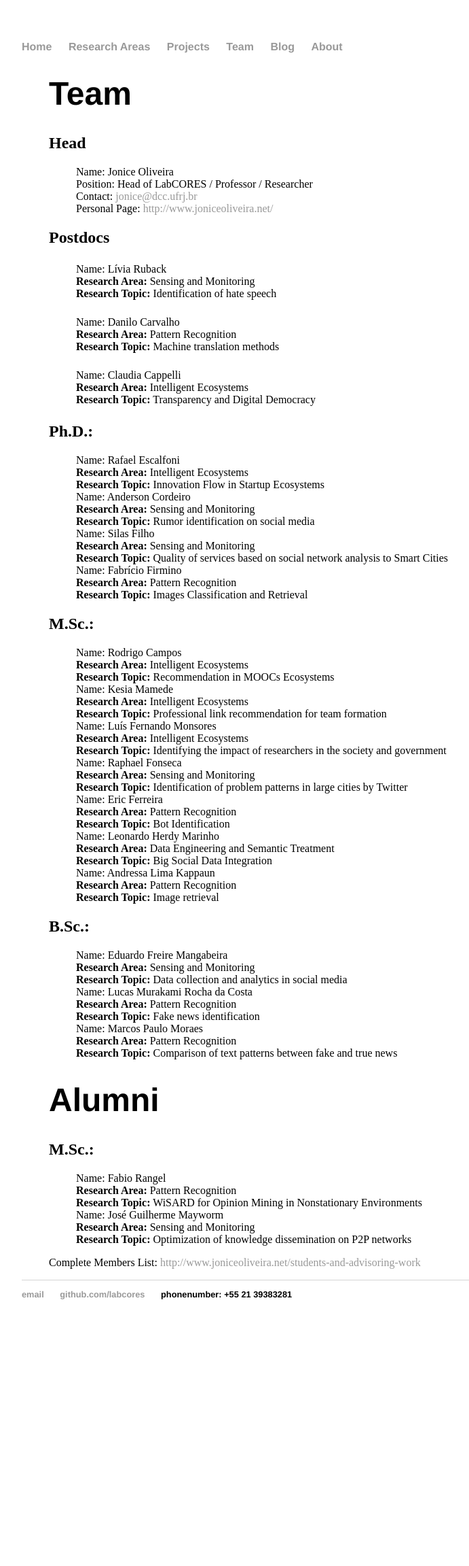
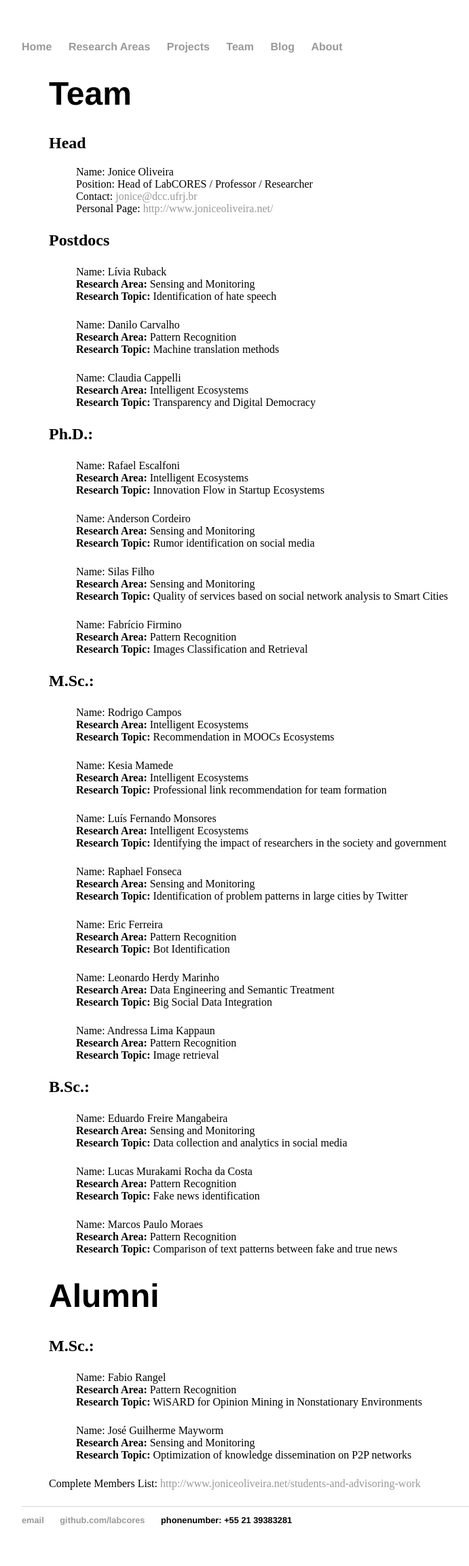
Before and after one commit to labcores/labcores.github.io, a Jekyll site: the page built from team/index.html, in a window 1280 px wide. Shown: the whole page at 68% size, without its empty margins (160-851 px from the left). Built offline with Jekyll 4.4.1, drawn with Linux system fonts in a browser that asks for light colours; before the commit the page ends 1971 px from its top, so only the background shows below that.

Commit message:
labcores-site-v1.0: team page updated

```diff
--- a/team/index.html
+++ b/team/index.html
@@ -3,7 +3,7 @@ layout: default
 title: Social Computing and Social Network Analysis Laboratory
 ---
 <div class="team">
-	<ul>
+	<p><ul>
 		<li><h1>Team</h1></li>
 			<li><h2>Head</h2></li>
 			<ul name="jonice">
@@ -11,149 +11,150 @@ title: Social Computing and Social Network Analysis Laboratory
 				<li>Position: Head of LabCORES / Professor / Researcher</li>
 				<li>Contact: <a href="mailto:jonice@dcc.ufrj.br">jonice@dcc.ufrj.br</a></li>
 				<li>Personal Page: <a href="http://www.joniceoliveira.net/">http://www.joniceoliveira.net/</a></li>
-			</ul>
+			</ul></p>
 
 			<li><h2>Postdocs</h2></li>
 
-			<p><ul>
+			<p><p><ul>
 				<li>Name: Lívia Ruback</li>
 				<li><b>Research Area:</b> Sensing and Monitoring</li>
 				<li><b>Research Topic:</b> Identification of hate speech</li>
 				<!--<li>Contact: <a href="mailto:liviaruback@gmail.com">liviaruback@gmail.com</a></li>-->
-			</ul></p>
-			<p><ul>
+			</ul></p></p>
+			<p><p><ul>
 				<li>Name: Danilo Carvalho</li>
 				<li><b>Research Area:</b> Pattern Recognition</li>
 				<li><b>Research Topic:</b> Machine translation methods</li>
-			</ul></p>
-			<p><ul>
+			</ul></p></p>
+			<p><p><ul>
 				<li>Name: Claudia Cappelli</li>
 				<li><b>Research Area:</b> Intelligent Ecosystems</li>
 				<li><b>Research Topic:</b> Transparency and Digital Democracy</li>
-			</ul></p>
+			</ul></p></p>
 
 			<li><h2>Ph.D.:</h2></li>
 
-			<ul>
+			<p><p><ul>
 				<li>Name: Rafael Escalfoni</li>
 				<li><b>Research Area:</b> Intelligent Ecosystems</li>
 				<li><b>Research Topic:</b> Innovation Flow in Startup Ecosystems</li>
 				<!--<li>Contact: <a href="mailto:rafaelescalfoni@gmail.com">rafaelescalfoni@gmail.com</a></li>-->
-			</ul>
+			</ul></p></p>
 
-			<ul>
+
+			<p><p><ul>
 				<li>Name: Anderson Cordeiro</li>
 				<li><b>Research Area:</b> Sensing and Monitoring</li>
 				<li><b>Research Topic:</b> Rumor identification on social media</li>
 				<!--<li>Contact: <a href="mailto:andersoncordeironf@gmail.com">andersoncordeironf@gmail.com</a></li>-->
-			</ul>
+			</ul></p></p>
 
-			<ul>
+			<p><ul>
 				<li>Name: Silas Filho</li>
 				<li><b>Research Area:</b> Sensing and Monitoring</li>
 				<li><b>Research Topic:</b> Quality of services based on social network analysis to Smart Cities</li>
 				<!--<li>Contact: <a href="mailto:silasplfilho@outlook.com">silasplfilho@outlook.com </a></li>-->
-			</ul>
+			</ul></p>
 
-			<ul>
+			<p><ul>
 				<li>Name: Fabrício Firmino</li>
 				<li><b>Research Area:</b> Pattern Recognition</li>
 				<li><b>Research Topic:</b> Images Classification and Retrieval</li>
 				<!--<li>Contact: <a href="mailto:firminodefaria@gmail.com">firminodefaria@gmail.com</a></li>-->
-			</ul>
+			</ul></p>
 
 			<li><h2>M.Sc.:</h2></li>
 
-			<ul>
+			<p><ul>
 				<li>Name: Rodrigo Campos </li>
 				<li><b>Research Area:</b> Intelligent Ecosystems</li>
 				<li><b>Research Topic:</b> Recommendation in MOOCs Ecosystems</li>
 				<!--<li>Contact: <a href="mailto:rodrigocampos.inf@hotmail.com">rodrigocampos.inf@hotmail.com</a></li>-->
-			</ul>
+			</ul></p>
 
-			<ul>
+			<p><ul>
 				<li>Name: Kesia Mamede</li>
 				<li><b>Research Area:</b> Intelligent Ecosystems</li>
 				<li><b>Research Topic:</b> Professional link recommendation for team formation</li>
 				<!--<li>Contact: <a href="mailto:kesiamamede@gmail.com">kesiamamede@gmail.com</a></li>-->
-			</ul>
+			</ul></p>
 
-			<ul>
+			<p><ul>
 				<li>Name: Luís Fernando Monsores</li>
 				<li><b>Research Area:</b> Intelligent Ecosystems</li>
 				<li><b>Research Topic:</b> Identifying the impact of researchers in the society and government</li>
 				<!--<li>Contact: <a href="mailto:luisfmpm@gmail.com">luisfmpm@gmail.com</a></li>-->
-			</ul>
+			</ul></p>
 
-			<ul>
+			<p><ul>
 				<li>Name: Raphael Fonseca</li>
 				<li><b>Research Area:</b> Sensing and Monitoring</li>
 				<li><b>Research Topic:</b> Identification of problem patterns in large cities by Twitter</li>
 				<!--<li>Contact: <a href="mailto:raphael.fonseca@ufrj.br">raphael.fonseca@ufrj.br</a></li>-->
-			</ul>
+			</ul></p>
 
-			<ul>
+			<p><ul>
 				<li>Name: Eric Ferreira</li>
 				<li><b>Research Area:</b> Pattern Recognition</li>
 				<li><b>Research Topic:</b> Bot Identification</li>
 				<!--<li>Contact: <a href="mailto:eric_santos6@hotmail.com">eric_santos6@hotmail.com </a></li>-->
-			</ul>
+			</ul></p>
 
-			<ul>
+			<p><ul>
 				<li>Name: Leonardo Herdy Marinho</li>
 				<li><b>Research Area:</b> Data Engineering and Semantic Treatment</li>
 				<li><b>Research Topic:</b> Big Social Data Integration</li>
-			</ul>
+			</ul></p>
 
-			<ul>
+			<p><ul>
 				<li>Name: Andressa Lima Kappaun</li>
 				<li><b>Research Area:</b> Pattern Recognition</li>
 				<li><b>Research Topic:</b> Image retrieval</li>
-			</ul>
+			</ul></p>
 
 			<li><h2>B.Sc.:</h2></li>
 
-			<ul>
+			<p><ul>
 				<li>Name: Eduardo Freire Mangabeira</li>
 				<li><b>Research Area:</b> Sensing and Monitoring</li>
 				<li><b>Research Topic:</b> Data collection and analytics in social media</li>
-			</ul>
+			</ul></p>
 
-			<ul>
+			<p><ul>
 				<li>Name: Lucas Murakami Rocha da Costa</li>
 				<li><b>Research Area:</b> Pattern Recognition</li>
 				<li><b>Research Topic:</b> Fake news identification</li>
-			</ul>
+			</ul></p>
 
-			<ul>
+			<p><ul>
 				<li>Name: Marcos Paulo Moraes</li>
 				<li><b>Research Area:</b> Pattern Recognition</li>
 				<li><b>Research Topic:</b> Comparison of text patterns between fake and true news</li>
-			</ul>
+			</ul></p>
 
-		</ul>
-		<ul>
+		</ul></p>
+		<p><ul>
 			<li><h1>Alumni</h1></li>
 
 				<li><h2>M.Sc.:</h2></li>
 
-				<ul>
+				<p><ul>
 					<li>Name: Fabio Rangel</li>
 					<li><b>Research Area:</b> Pattern Recognition</li>
 					<li><b>Research Topic:</b> WiSARD for Opinion Mining in Nonstationary Environments</li>
 					<!--<li>Contact: <a href="mailto:fabiorangel@ufrj.br">fabiorangel@ufrj.br</a></li>-->
-				</ul>
-				<ul>
+				</ul></p>
+				<p><ul>
 					<li>Name: José Guilherme Mayworm</li>
 					<li><b>Research Area:</b> Sensing and Monitoring</li>
 					<li><b>Research Topic:</b> Optimization of knowledge dissemination on P2P networks</li>
 					<!--<li>Contact: <a href="mailto:jgmayworm@gmail.com">jgmayworm@gmail.com</a></li>-->
-				</ul>
+				</ul></p>
 
-			</ul>
-			<ul>
+			</ul></p>
+			<p><ul>
 				<li>Complete Members List: <a href="http://www.joniceoliveira.net/students-and-advisoring-work">http://www.joniceoliveira.net/students-and-advisoring-work</a></li>
-			</ul>
-	</ul>
+			</ul></p>
+	</ul></p>
 
 </div><!-- /.blurb -->
```
